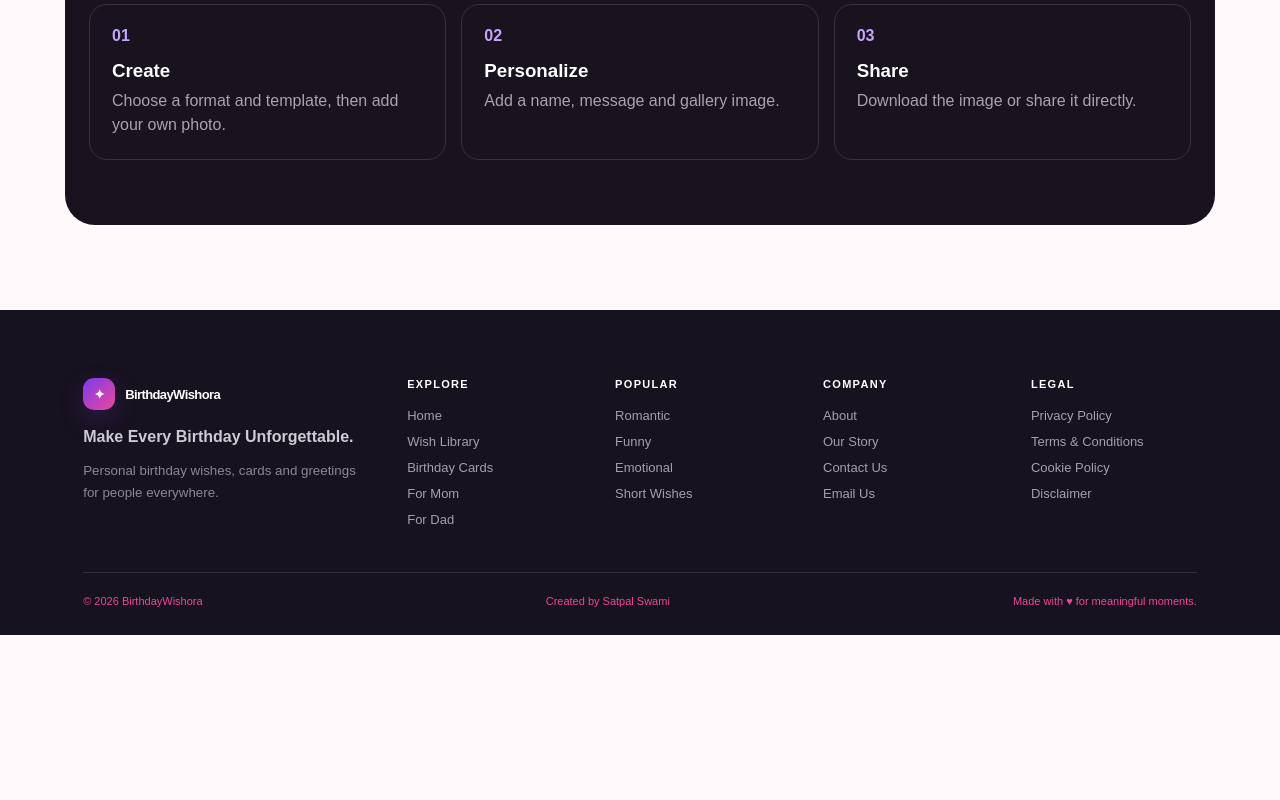
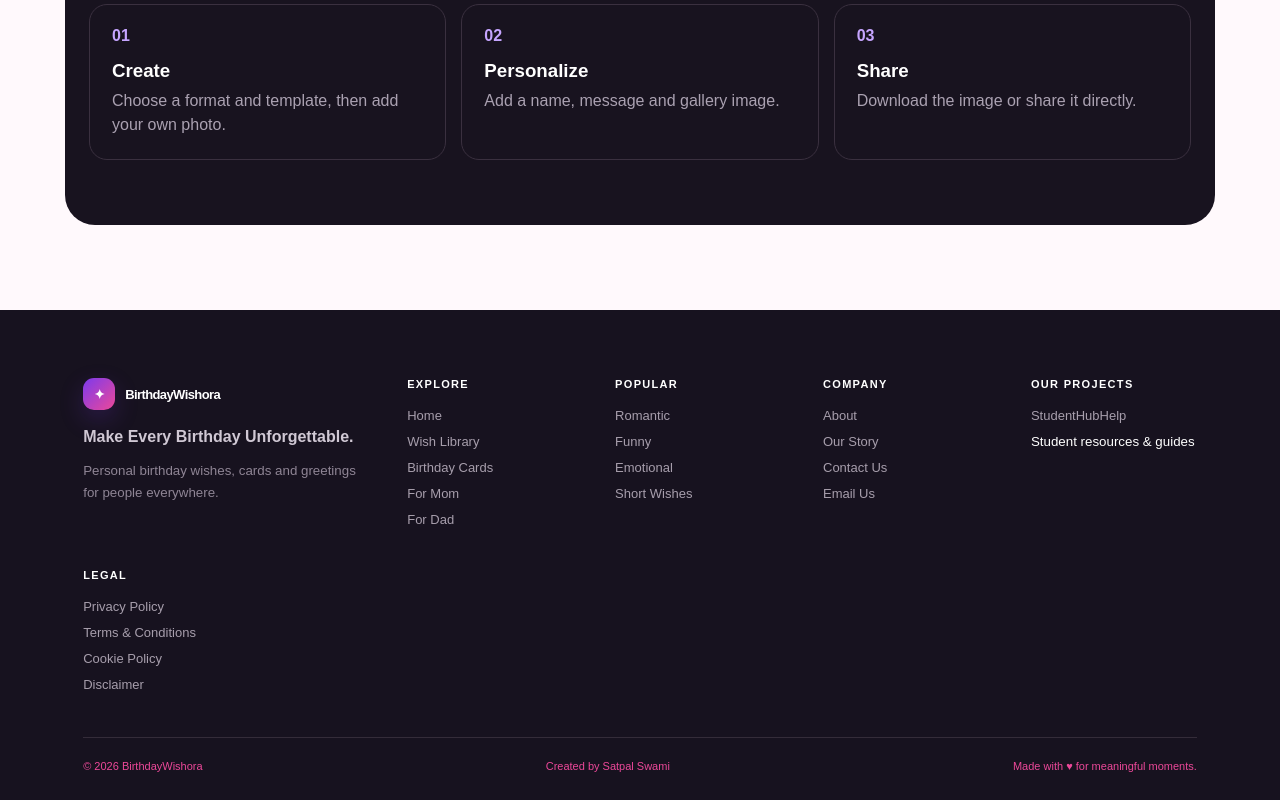
Before and after one commit to hsprivetsecret-dot/hs, a Next.js app: page /cards in a window 1280 px wide. Shown: the part 3657-4457 px from the top of the page. Before the commit the page ends 4292 px from the top, so only its background shows below. Built offline with nearby package versions, Linux system fonts and the light colour scheme; no server answers.

Commit message:
Add StudentHubHelp promotion to shared footer

```diff
--- a/components/site-shell.tsx
+++ b/components/site-shell.tsx
@@ -15,7 +15,7 @@ export function SiteFooter(){
    <div className="footer-brand"><Link className="brand footer-brand-link" href="/"><span className="brand-mark">✦</span><span>BirthdayWishora</span></Link><p>Make Every Birthday Unforgettable.</p><small>Personal birthday wishes, cards and greetings for people everywhere.</small></div>
    <div><b>Explore</b><Link href="/">Home</Link><Link href="/wishes">Wish Library</Link><Link href="/cards">Birthday Cards</Link><Link href="/wishes/mom">For Mom</Link><Link href="/wishes/dad">For Dad</Link></div>
    <div><b>Popular</b><Link href="/wishes/partner/romantic">Romantic</Link><Link href="/wishes/best-friend/funny">Funny</Link><Link href="/wishes/mom/emotional">Emotional</Link><Link href="/wishes/colleague/short">Short Wishes</Link></div>
-   <div><b>Company</b><Link href="/about">About</Link><Link href="/our-story">Our Story</Link><Link href="/contact">Contact Us</Link><a href="mailto:satpalswami22742@gmail.com">Email Us</a></div>
+   <div><b>Company</b><Link href="/about">About</Link><Link href="/our-story">Our Story</Link><Link href="/contact">Contact Us</Link><a href="mailto:satpalswami22742@gmail.com">Email Us</a></div><div><b>Our Projects</b><a href="https://studenthubhelp.in" target="_blank" rel="noopener noreferrer">StudentHubHelp</a><small>Student resources &amp; guides</small></div>
    <div><b>Legal</b><Link href="/privacy-policy">Privacy Policy</Link><Link href="/terms-and-conditions">Terms & Conditions</Link><Link href="/cookie-policy">Cookie Policy</Link><Link href="/disclaimer">Disclaimer</Link></div>
   </div>
   <div className="footer-bottom"><span>© {new Date().getFullYear()} BirthdayWishora</span><span>Created by Satpal Swami</span><span>Made with ♥ for meaningful moments.</span></div>
```
